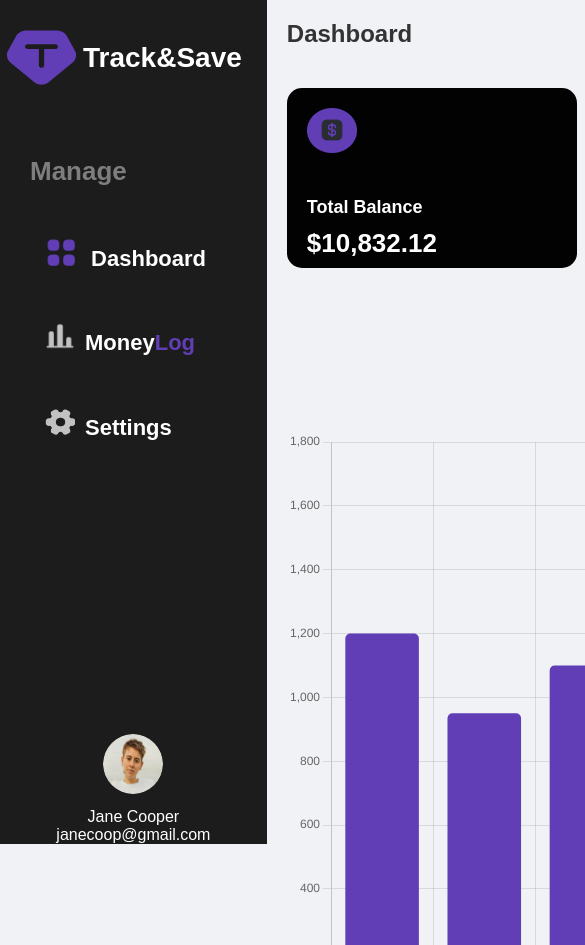
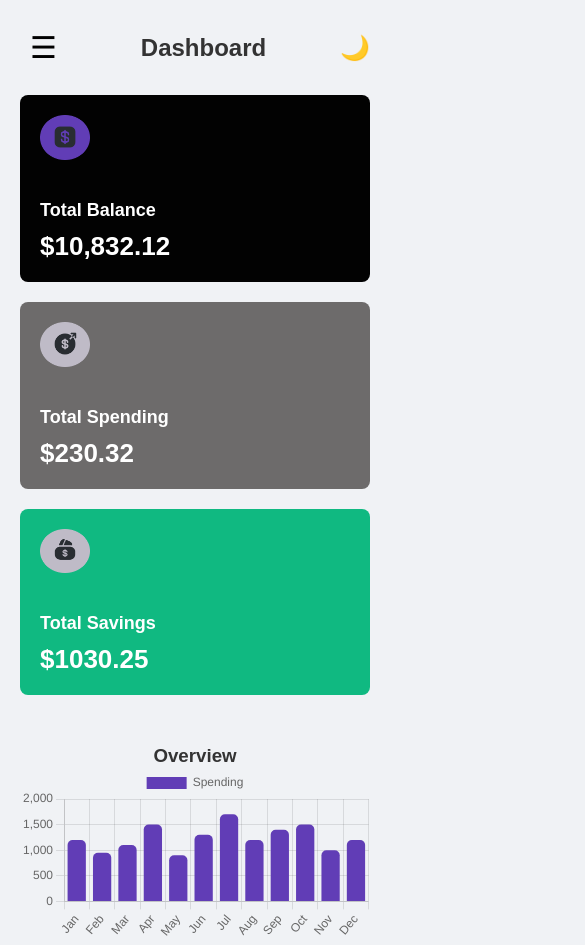
Before and after one commit to Fastestgod/Track-n-Save, a plain HTML site: page home.html in a window 390 px wide. Shown: the top 945 px of the page, 585 px wide, since content can reach past the window. Drawn offline with nearby package versions, Linux system fonts and the light colour scheme.

Commit message:
Added responsiveness

```diff
--- a/home.css
+++ b/home.css
@@ -27,7 +27,24 @@ body.dark-mode {
     display: flex;
     flex-direction: column;
     justify-content: space-between;
-    transition: background-color 0.3s, color 0.3s;
+    position: fixed; /* Keep the sidebar fixed */
+    left: 0; /* Align to the left */
+    top: 0; /* Align to the top */
+    z-index: 100; /* Ensure it appears above other content */
+    transition: transform 0.3s ease; /* Add transition for smooth effect */
+}
+
+.sidebar.active {
+    transform: translateX(0); /* Show sidebar when active */
+}
+
+.menu-toggle {
+    font-size: 30px;
+    color: white;
+    cursor: pointer;
+    padding: 10px;
+    text-align: center;
+    display: none; /* Initially hidden */
 }
 
 body.dark-mode .sidebar {
@@ -39,7 +56,6 @@ body.dark-mode .sidebar {
     display: flex;
     justify-content: center;
     align-items: center;
-    margin-right: 25px;
 }
 
 .logoContainer h1 {
@@ -102,7 +118,8 @@ body.dark-mode .sidebar h3 {
 .main-content {
     flex: 1;
     padding: 20px;
-    transition: background-color 0.3s, color 0.3s;
+    margin-left: 290px; /* Space for the sidebar */
+    transition: margin-left 0.3s ease; /* Smooth transition */
 }
 
 header {
@@ -114,18 +131,21 @@ header {
 
 .dashboard {
     display: flex;
-    gap: 200px;
+    justify-content: space-around;
+    gap: 20px; /* Reduced gap */
+    flex-wrap: wrap; /* Allow wrapping to fit */
 }
 
 /* Balance Card */
 .balance-card {
-    margin-top: 20px;
-    width: 290px;
-    height: 180px;
+    padding: 20px;
+    border-radius: 8px;
+    width: 30%;
+    box-sizing: border-box;
+    display: flex;
+    flex-direction: column;
     background-color: #020202;
     color: #fff;
-    padding: 20px;
-    border-radius: 15px;
     transition: background-color 0.3s, color 0.3s;
 }
 
@@ -135,13 +155,14 @@ body.dark-mode .balance-card {
 
 /* Spending Card */
 .spending-card {
-    margin-top: 20px;
-    width: 290px;
-    height: 180px;
+    padding: 20px;
+    border-radius: 8px;
+    width: 30%;
+    box-sizing: border-box;
+    display: flex;
+    flex-direction: column;
     background-color: #6d6b6b;
     color: #fff;
-    padding: 20px;
-    border-radius: 15px;
     transition: background-color 0.3s, color 0.3s;
 }
 
@@ -151,13 +172,14 @@ body.dark-mode .spending-card {
 
 /* Saving Card */
 .saving-card {
-    margin-top: 20px;
-    width: 290px;
-    height: 180px;
+    padding: 20px;
+    border-radius: 8px;
+    width: 30%;
+    box-sizing: border-box;
+    display: flex;
+    flex-direction: column;
     background-color: #10b981;
     color: #fff;
-    padding: 20px;
-    border-radius: 15px;
     transition: background-color 0.3s, color 0.3s;
 }
 
@@ -185,30 +207,32 @@ body.dark-mode .saving-card {
 /* Charts Section */
 .charts {
     display: flex;
-    gap: 20px;
-    margin-top: 120px;
+    gap: 40px;
+    margin-top: 50px; /* Reduced margin */
+    flex-wrap: wrap; /* Allow wrapping to fit */
 }
 
 .overview, .activity {
     flex: 1;
     text-align: center;
+    min-width: 220px; /* Minimum width for chart containers */
+    max-width: 100%; /* Ensure it doesn't overflow */
 }
 
 #barChart {
     width: 100% !important;
-    height: auto !important;
+    height: auto !important; /* Maintain aspect ratio */
+    max-height: 300px; /* Set max height for pie chart */
 }
 
 #pieChart {
-    margin-left: 190px;
-    margin-top: 10px;
-    width: 50% !important;
-    height: auto !important;
+    width: 100% !important;
+    height: auto !important; /* Maintain aspect ratio */
+    max-height: 300px; /* Set max height for pie chart */
 }
 
 .toggle-container {
-  display: flex;
-  align-items: center;
+    position: relative;
 }
 
 input[type="checkbox"] {
@@ -229,15 +253,43 @@ body.dark-mode .toggle-label {
     color: #e0e0e0;
 }
 
-/* Responsive Styles */
+/* Media Queries for Responsive Design */
 @media (max-width: 768px) {
+    .menu-toggle {
+        color: black;
+        display: block; /* Show the toggle on smaller screens */
+    }
+
+    .sidebar {
+        transform: translateX(-100%);
+        transition: transform 0.3s ease;
+    }
+
+    .sidebar.active {
+        transform: translateX(0);
+    }
+
+    .main-content {
+        margin-left: 0; /* No margin when sidebar is hidden */
+    }
+
+    .dashboard {
+        flex-direction: column; /* Stack cards vertically */
+    }
+
     .charts {
-        flex-direction: column;
+        flex-direction: column; /* Stack charts vertically */
+    }
+
+    .overview,
+    .activity {
+        max-width: 100%; /* Ensure charts fit */
+        min-width: auto; /* Reset min width for small screens */
+    }
+
+    .balance-card,
+    .spending-card,
+    .saving-card {
+        width: 100%; /* Full width for small screens */
     }
 }
-
-@media (max-width: 480px) {
-    #pieChart {
-        width: 70% !important;
-    }
-}
--- a/home.html
+++ b/home.html
@@ -7,7 +7,7 @@
     <link rel="stylesheet" href="home.css">
 </head>
 <body>
-    <div class="sidebar">
+    <div class="sidebar" id="sidebar">
         <div class="logoContainer">
             <img src="images/logo.png" class="logo">
             <h1>Track&Save</h1>
@@ -15,9 +15,9 @@
         <nav id="navBar">
             <h3>Manage</h3>
             <ul>
-                <li><a href="#"> <img src=images/dashBoard.png class="managedPic"> Dashboard</a></li>
-                <li><a href="#"> <img src=images/moneyLog.png class="managedPic">Money<span class="logText">Log</span></a></li>
-                <li><a href="#"> <img src=images/settings.png class="managedPic">Settings</a></li>
+                <li><a href="#"> <img src="images/dashBoard.png" class="managedPic"> Dashboard</a></li>
+                <li><a href="#"> <img src="images/moneyLog.png" class="managedPic">Money<span class="logText">Log</span></a></li>
+                <li><a href="#"> <img src="images/settings.png" class="managedPic">Settings</a></li>
             </ul>
         </nav>
         <div class="profile">
@@ -29,6 +29,7 @@
 
     <div class="main-content">
         <header>
+            <div class="menu-toggle" id="menuToggle">&#9776;</div>
             <h2>Dashboard</h2>
             <div class="toggle-container">
                 <input type="checkbox" id="theme-toggle">
@@ -38,17 +39,17 @@
 
         <div class="dashboard">
             <div class="balance-card">
-                <img src=images/balanceImage.png class="dollars">
+                <img src="images/balanceImage.png" class="dollars">
                 <h3>Total Balance</h3>
                 <p>$10,832.12</p>
             </div>
             <div class="spending-card">
-                <img src=images/SpendingImage.png class="dollars">
+                <img src="images/SpendingImage.png" class="dollars">
                 <h3>Total Spending</h3>
                 <p>$230.32</p>
             </div>
             <div class="saving-card">
-                <img src=images/savingsImage.png class="dollars">
+                <img src="images/savingsImage.png" class="dollars">
                 <h3>Total Savings</h3>
                 <p>$1030.25</p>
             </div>
--- a/script.js
+++ b/script.js
@@ -45,3 +45,18 @@ new Chart(pieCtx, {
 document.getElementById('theme-toggle').addEventListener('change', function () {
     document.body.classList.toggle('dark-mode', this.checked);
 });
+
+
+const menuToggle = document.getElementById('menuToggle');
+const sidebar = document.getElementById('sidebar');
+
+menuToggle.addEventListener('click', (event) => {
+    event.stopPropagation();
+    sidebar.classList.toggle('active');
+});
+
+document.addEventListener('click', (event) => {
+    if (sidebar.classList.contains('active') && !sidebar.contains(event.target) && event.target !== menuToggle) {
+        sidebar.classList.remove('active');
+    }
+});
```
